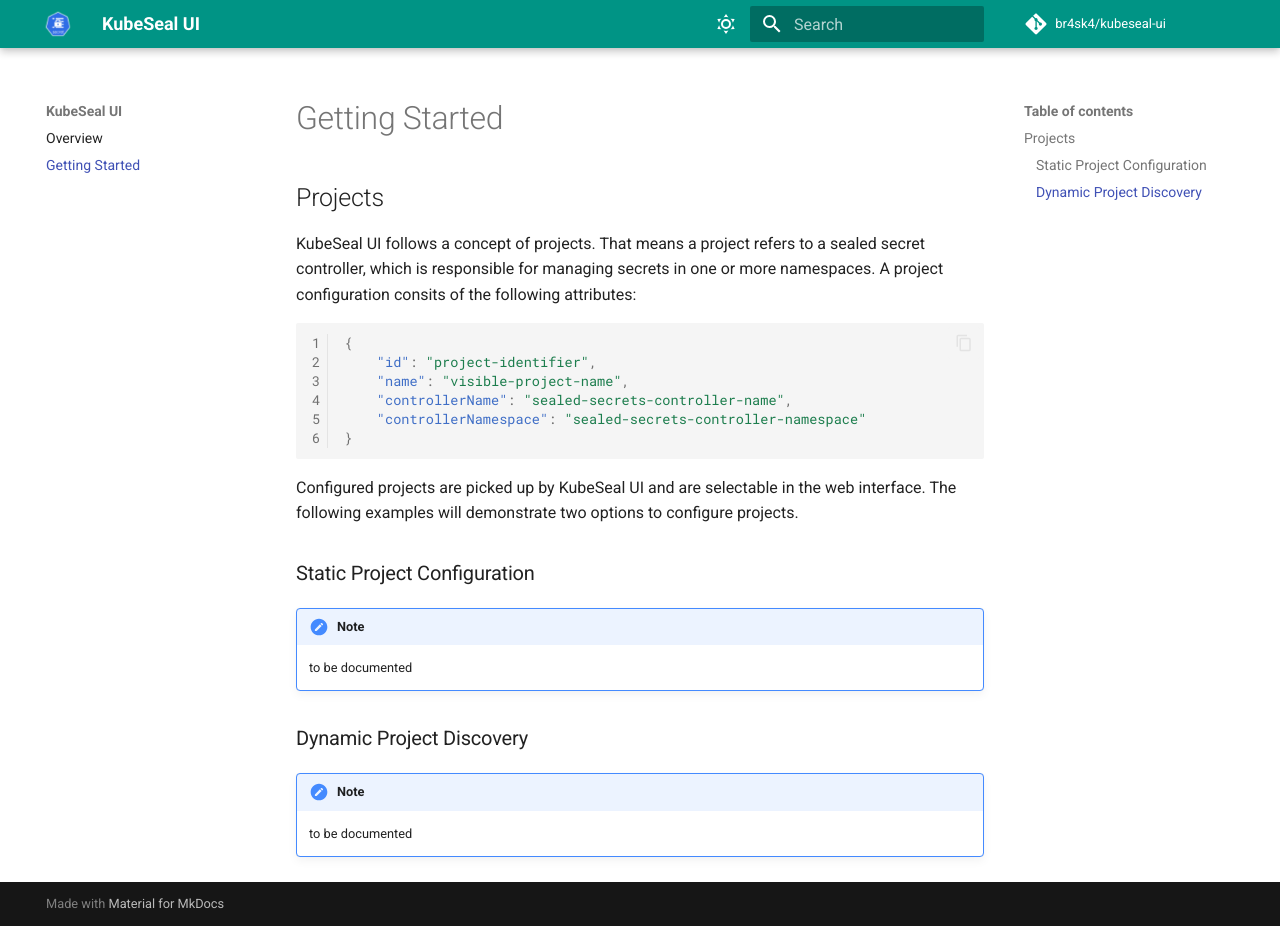
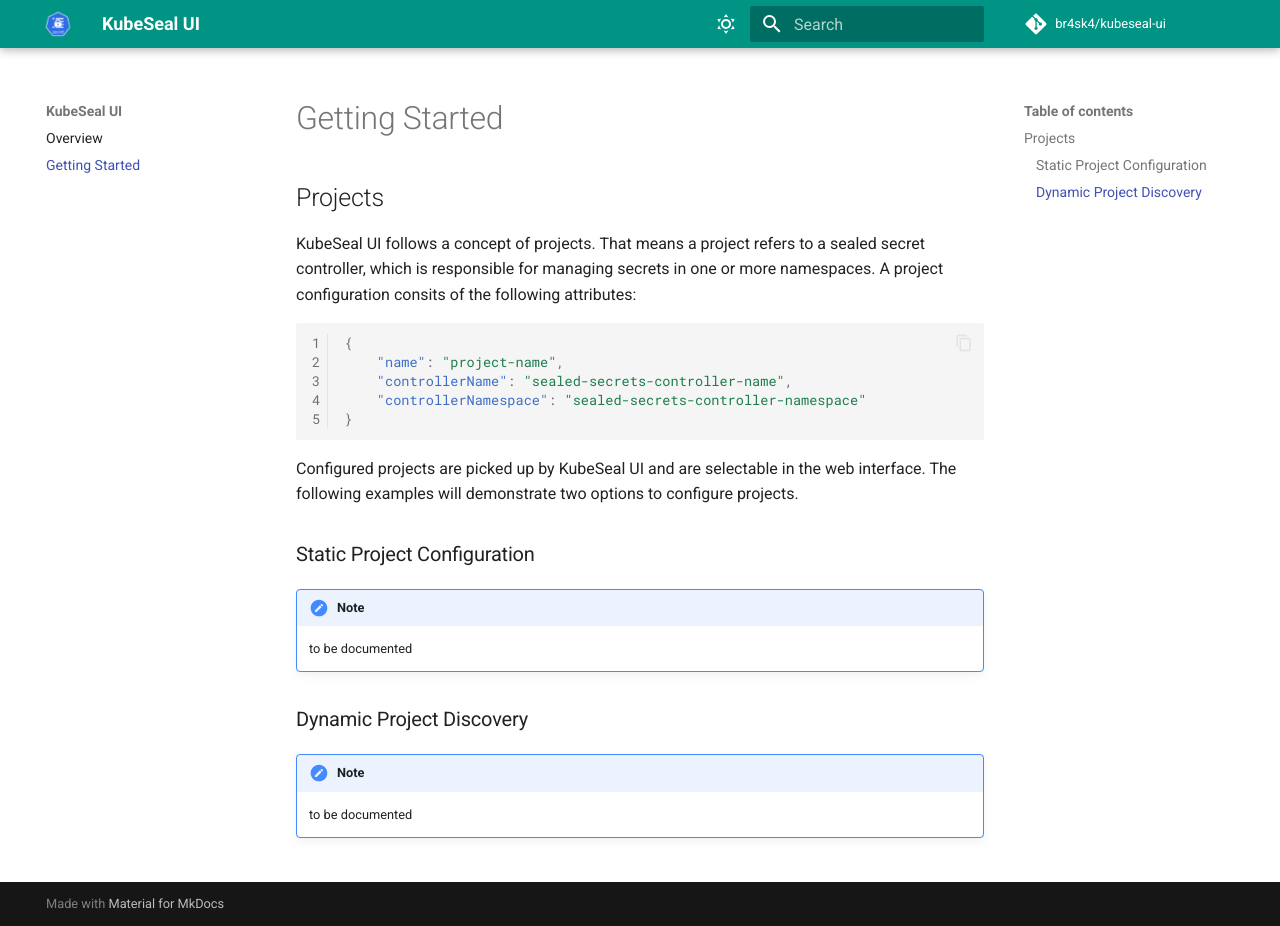
Before and after one commit to br4sk4/kubeseal-ui, an MkDocs documentation site: the page built from docs/getting-started.md, in a window 1280 px wide and 926 px high. Built offline with MkDocs 1.6.1 and Material for MkDocs 9.7.7, drawn with Linux system fonts in a browser that asks for light colours; comment, search, counter and statistics services are not loaded.

Commit message:
remove project id from helm chart

````diff
--- a/docs/getting-started.md
+++ b/docs/getting-started.md
@@ -7,8 +7,7 @@
 
 ```json
 {
-    "id": "project-identifier",
-    "name": "visible-project-name",
+    "name": "project-name",
     "controllerName": "sealed-secrets-controller-name",
     "controllerNamespace": "sealed-secrets-controller-namespace"
 }
````
Also changed, not shown: 2 other files.
